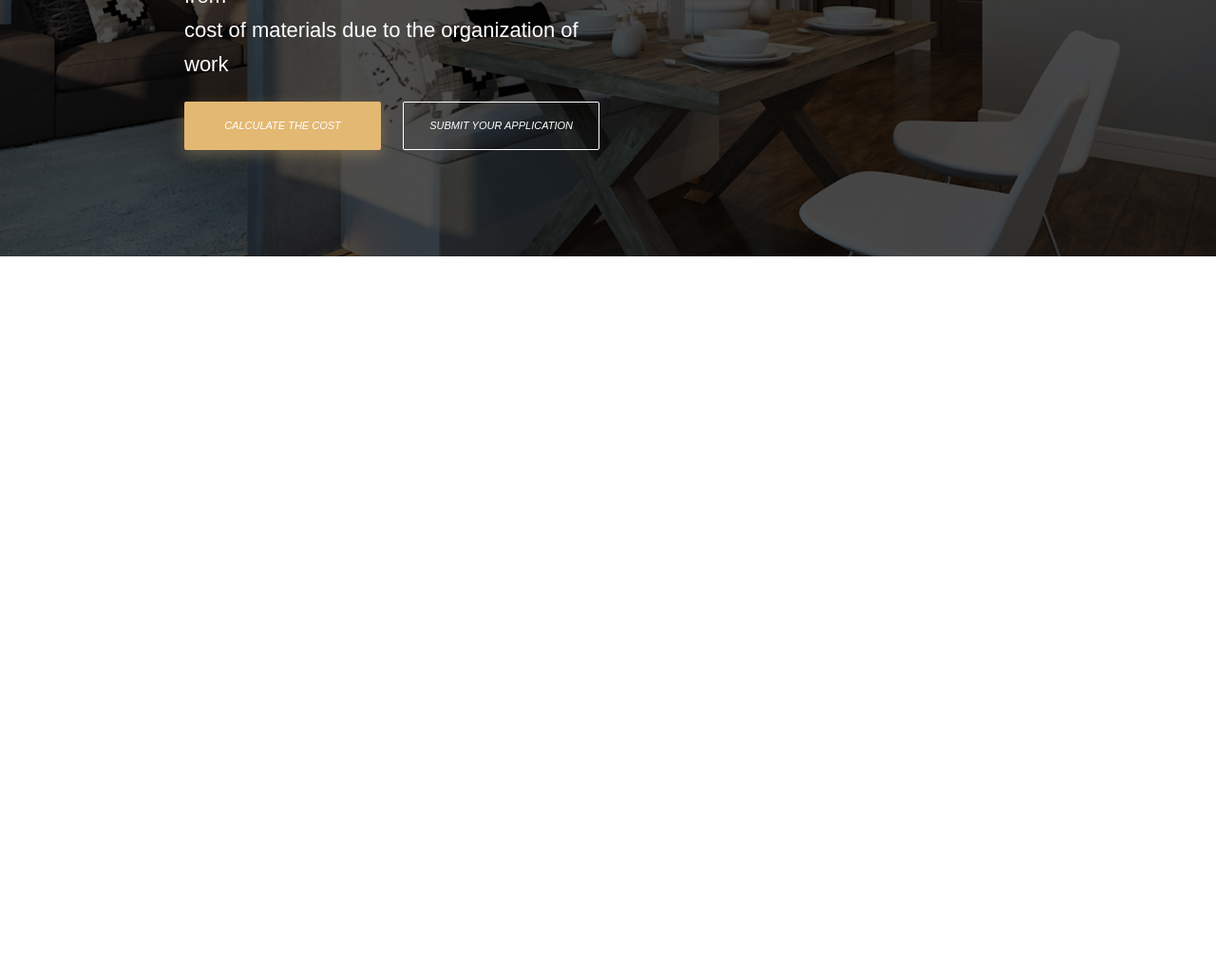
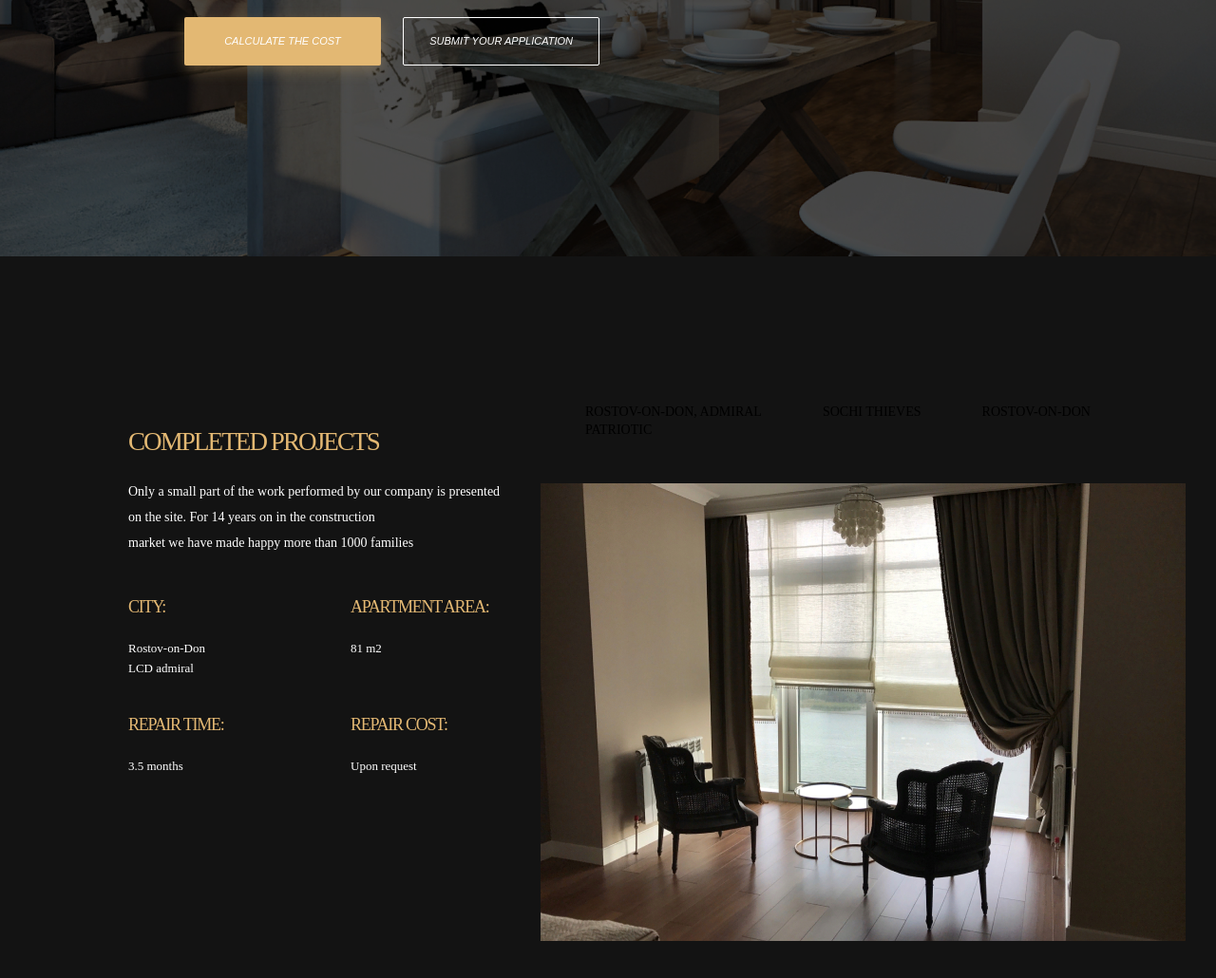
Before and after one commit to AnastasiaLeo/po-maketu, a plain HTML site: page index.html in a window 1280 px wide. Shown: the part 510-1540 px from the top of the page at 95% size. Before the commit the page ends 800 px from the top, so only its background shows below. Drawn offline with Linux system fonts and the light colour scheme.

Commit message:
Add files via upload

```diff
--- a/css/style.css
+++ b/css/style.css
@@ -143,7 +143,7 @@ body {
     justify-content: center;
     align-items: flex-start;
     height: 707px;
-    padding: 194px 627px 194px 194px;
+    padding: 194px;
     z-index: 1;
 }
 
@@ -158,7 +158,7 @@ body {
     z-index: 0;
 }
 
-.hero__h1 {
+.hero__title {
     text-transform: uppercase;
     font-family: "Yeseva One";
     font-size: 40px;
@@ -168,11 +168,11 @@ body {
     z-index: 2;
 }
 
-.hero__h1_orange{
+.hero__title_orange{
     color: #E3B873;
 }
 
-.hero__h2 {
+.hero__text {
     font-size: 22px;
     color: #FFFFFF;
     margin: 9px 0px 21px;
@@ -214,3 +214,92 @@ body {
     border: 0px solid #E3B873;
     z-index: 3;
 }
+
+.projects {
+    background: #131313;
+    position: relative;
+    background-size: cover;
+}
+
+.projects__container {
+    display: flex;
+    flex-direction: row;
+    padding: 107px 135px 416px;
+}
+
+.projects__description {
+    display: flex;
+    flex-direction: column;
+    justify-content: flex-start;
+    padding: 70px 0px 0px;
+}
+
+.projects__title {
+    text-transform: uppercase;
+    font-family: 'Yeseva One';
+    font-style: normal;
+    font-weight: 400;
+    font-size: 27px;
+    line-height: 37px;
+    letter-spacing: -0.07em;
+    color: #E3B873;
+    margin: 0px 0px 20px 0px;
+}
+
+.projects__text {
+    font-family: 'Nunito Sans';
+    font-style: normal;
+    font-weight: 400;
+    font-size: 14px;
+    line-height: 27px;
+    color: #FFFFFF;
+}
+
+.projects__about {
+    display: grid;
+    grid-template-columns: 200px 200px;
+    grid-template-rows: repeat(2, 90px);
+    grid-gap: 34px;
+    margin: 42px 0px 0px;
+}
+
+.projects__name {
+    font-size: 18px;
+    line-height: 25px;
+}
+
+.projects__text_small {
+    font-size: 13px;
+    line-height: 21px;
+    margin: 0px 0px 9px 0px;
+}
+
+.projects__slider {
+
+    margin: 47px;
+}
+
+.projects__list {
+    list-style: none;
+    text-align: left;
+}
+
+.projects__item {
+    display: inline;
+    padding: 0px 0px 6px;
+    margin: 0px 61px 0px 0px;
+}
+
+.projects__picture {
+    display: flex;
+    flex-direction: column;
+}
+
+.projects__link {
+    font-family: 'Yeseva One';
+    font-style: normal;
+    font-weight: 400;
+    font-size: 14px;
+    line-height: 19px;
+    text-transform: uppercase;
+}
--- a/index.html
+++ b/index.html
@@ -35,10 +35,8 @@
     <main>
         <section class="hero">
             <div class="hero__container container">
-                    <!-- Лучше не использовать название тега в классе, так как тег может поменяться (исключение кнопка так как название и суть совпадает), а название должно отражать суть класса, в данном случае лучше было бы hero__title, hero__text, hero__caption и тому подобное -->
-                    <!-- С точки зрения семантики для текста всегда лучше использовать текстовые теги h1...h2, p, span, особенно если этот текст важен для seo или несет важную информацию -->
-                    <h1 class="hero__h1">Turnkey Repair in the <br>city of <span class="hero__h1 hero__h1_orange">Rostov-on-Don</h1>
-                    <h2 class="hero__h2">Get ready-made turnkey repairs on time<br>
+                    <h1 class="hero__title">Turnkey Repair in the <br>city of <span class="hero__title hero__title_orange">Rostov-on-Don</h1>
+                    <h2 class="hero__text">Get ready-made turnkey repairs on time<br>
                         with work time saving up to 45 days and 20% from<br>
                         cost of materials due to the organization of work</h2>
                     <div class="hero__cost">
@@ -48,6 +46,53 @@
 
             </div>
         </section>
+        <section class="projects">
+            <div class="projects__container container">
+                <div class="projects__description">
+                    <div class="projects__begining">
+                        <h2 class="projects__title">Completed projects</h2>
+                        <p class="projects__text">Only a small part of the work performed by our company is presented<br>
+                            on the site. For 14 years on in the construction<br>
+                            market we have made happy more than 1000 families</p>
+                    </div>
+                    <div class="projects__about">
+                        <div class="projects__about-example">
+                            <h3 class="projects__title projects__name">City:</h3>
+                            <p class="projects__text projects__text_small">Rostov-on-Don<br>LCD admiral</p>
+                        </div>
+                        <div class="projects__about-example">
+                            <h3 class="projects__title projects__name">apartment area:</h3>
+                            <p class="projects__text projects__text_small">81 m2</p>
+                        </div>
+                        <div class="projects__about-example">
+                            <h3 class="projects__title projects__name">Repair time:</h3>
+                            <p class="projects__text projects__text_small">3.5 months</p>
+                        </div>
+                        <div class="projects__about-example">
+                            <h3 class="projects__title projects__name">Repair Cost:</h3>
+                            <p class="projects__text projects__text_small">Upon request</p>
+                        </div>
+                    </div>
+                </div>
+                <div class="projects__picture">
+                    <div class="projects__slider">
+                        <ul class="projects__list">
+                            <li class="projects__item">
+                                <a class="projects__link">Rostov-on-Don, Admiral</a>
+                            </li>
+                            <li class="projects__item">
+                                <a class="projects__link">Sochi Thieves</a>
+                            </li>
+                            <li class="projects__item">
+                                <a class="projects__link">Rostov-on-Don Patriotic</a>
+                            </li>
+                        </ul>
+                    </div>
+                    <img src="images/completed_project_pic.jpg" alt="Completed project picture">
+                </div>
+            </div>
+        </section>
+
     </main>
 
 </body>
```
Also changed, not shown: images/arrow_type_1.svg (added), images/arrow_type_2.svg (added), images/completed_project_pic.jpg (added).
